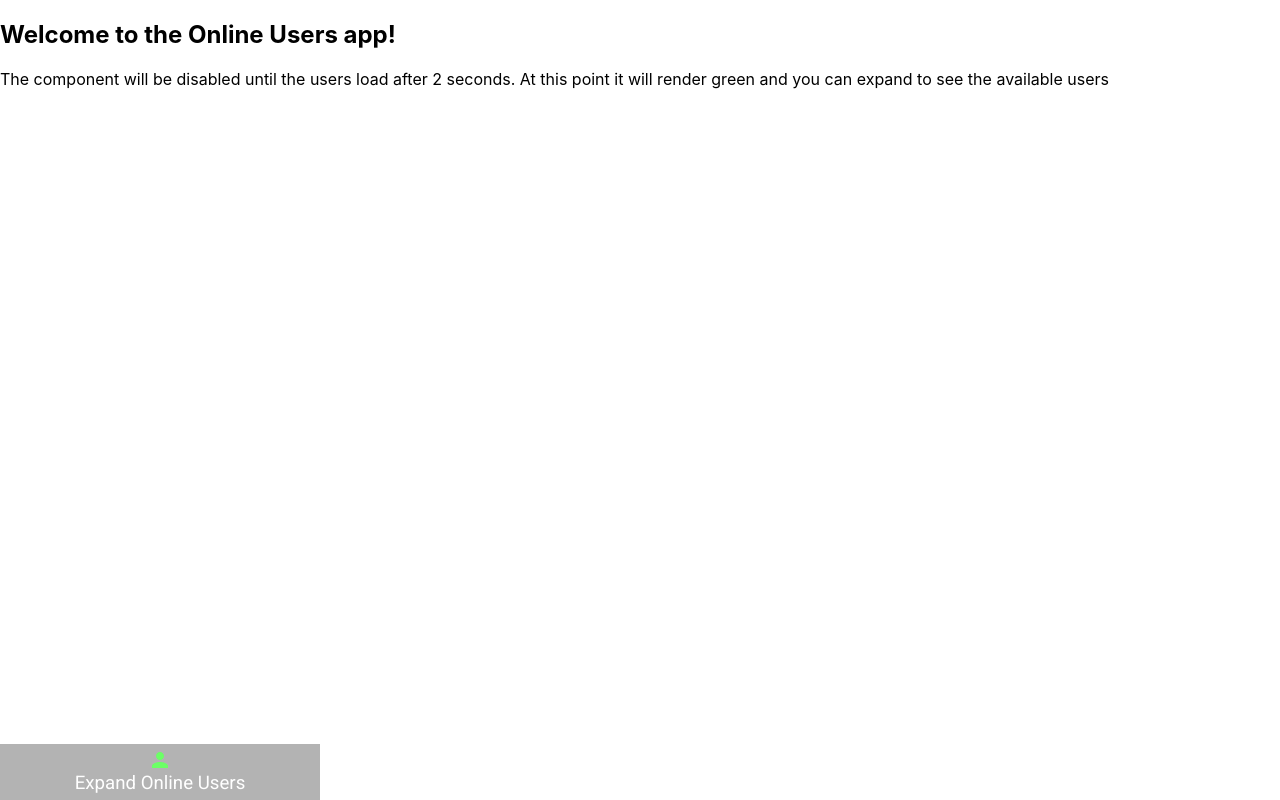
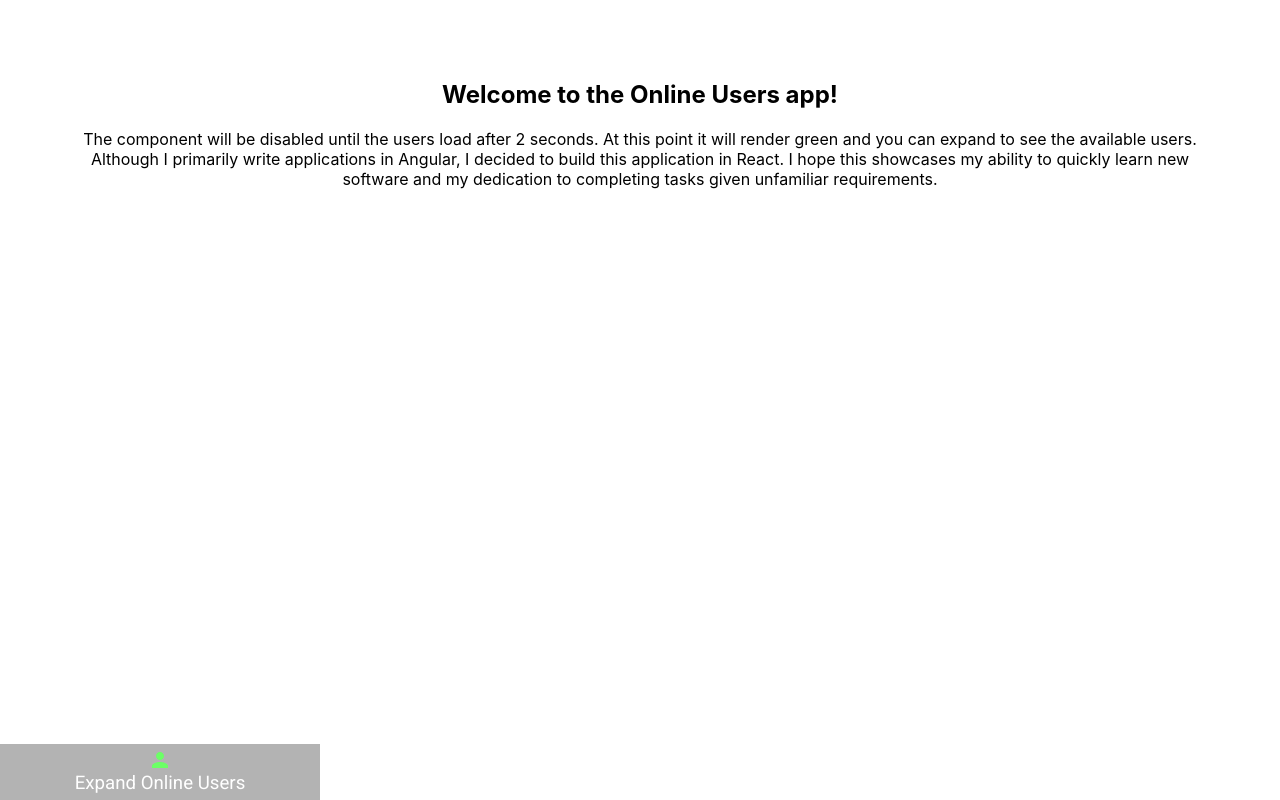
Before and after one commit to afbooza/online-users, a React (Create React App) app: page / in a window 1280 px wide. Built offline with nearby package versions, Linux system fonts and the light colour scheme.

Commit message:
Added port change support for windows, centered text

```diff
--- a/package.json
+++ b/package.json
@@ -13,7 +13,7 @@
     "typeface-roboto": "0.0.54"
   },
   "scripts": {
-    "start": "PORT=3100 react-scripts start",
+    "start": "react-scripts start",
     "build": "react-scripts build",
     "test": "react-scripts test",
     "eject": "react-scripts eject"
--- a/src/App.css
+++ b/src/App.css
@@ -2,3 +2,7 @@
     display:flex;
     flex-direction: column;
 }
+article{
+    text-align: center;
+    padding: 60px;
+}
--- a/src/App.js
+++ b/src/App.js
@@ -50,7 +50,9 @@ function App() {
         <article>
           <h1>Welcome to the Online Users app!</h1>
           <p>The component will be disabled until the users load after 2 seconds. At this point it will render
-            green and you can expand to see the available users
+            green and you can expand to see the available users. Although I primarily write applications in Angular,
+            I decided to build this application in React. I hope this showcases my ability to quickly learn new software
+            and my dedication to completing tasks given unfamiliar requirements.
         </p>
         </article>
 
```
Also changed, not shown: 1 other file (tests, documents, lock files or other folders).
